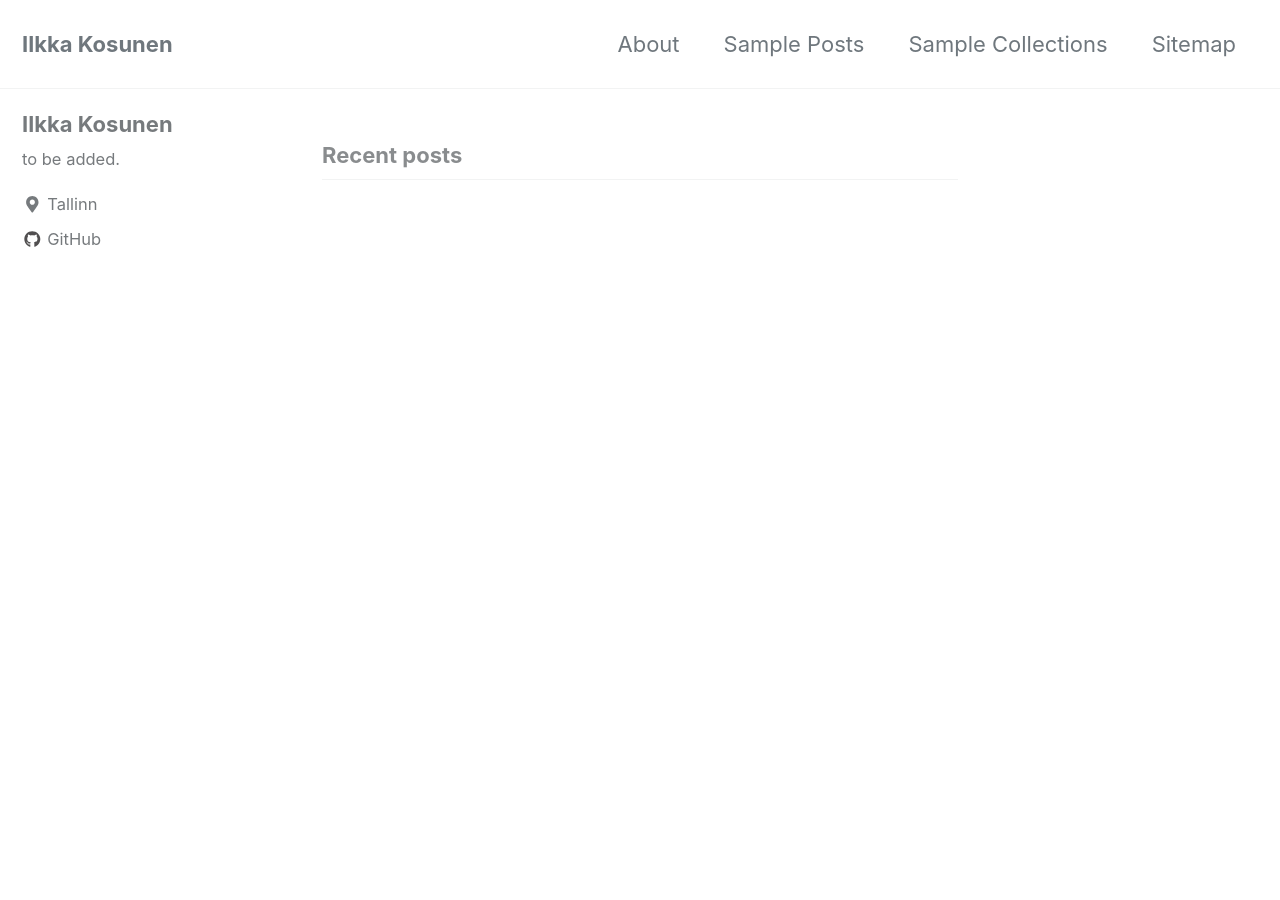
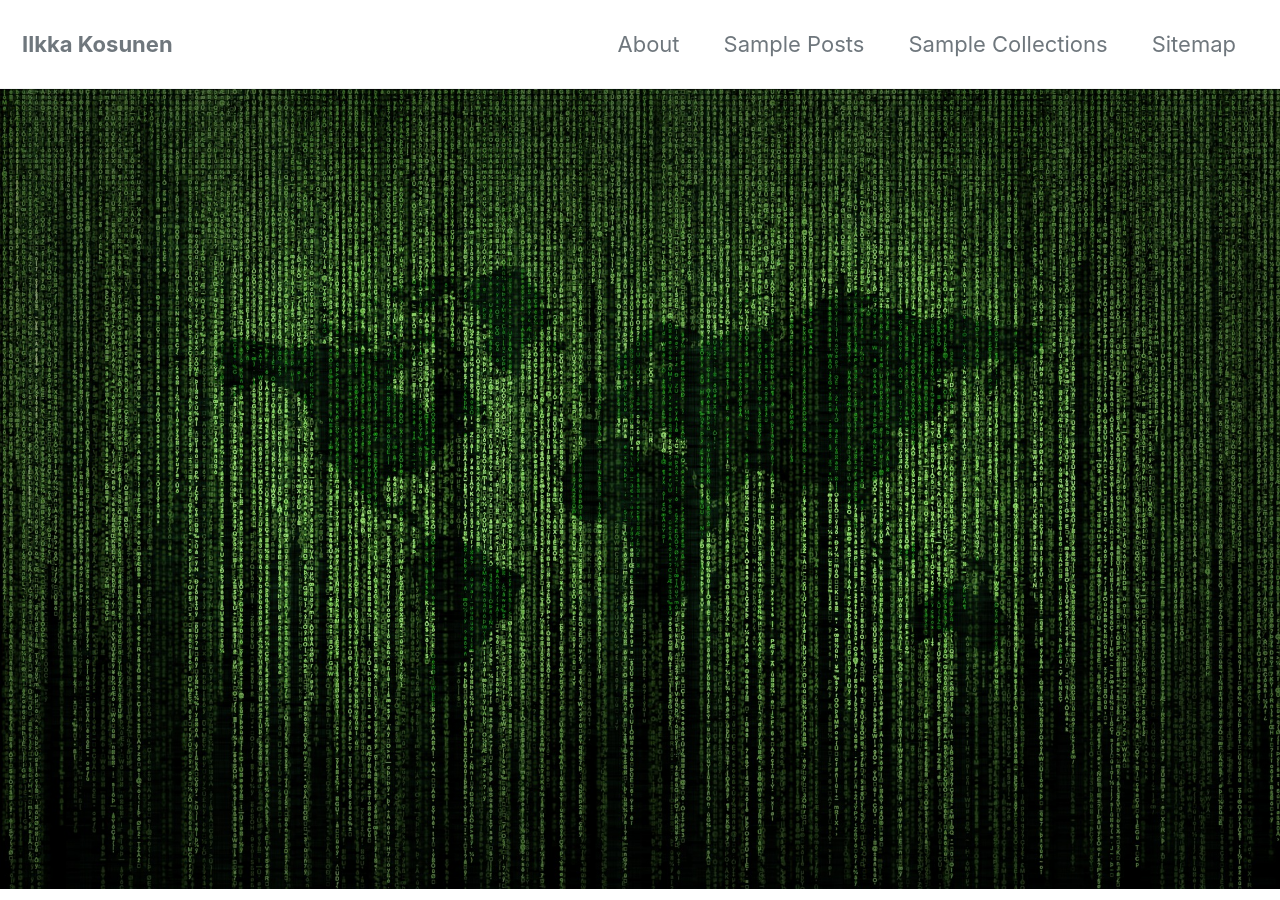
Before and after one commit to BasalGanglia/basalganglia.github.io, a Jekyll site: the page built from index.html, in a window 1280 px wide and 900 px high. Built offline with Jekyll 4.4.1, drawn with Linux system fonts in a browser that asks for light colours; cached includes are drawn as plain includes; nearby versions of some CDN libraries; the list of posts is cut into pages by our own code.

Commit message:
Added a background image

```diff
--- a/index.html
+++ b/index.html
@@ -1,4 +1,6 @@
 ---
 layout: home
 author_profile: true
+header:
+  image: "/images/background.jpg"
 ---
```
Also changed, not shown: images/background.jpg (added).
